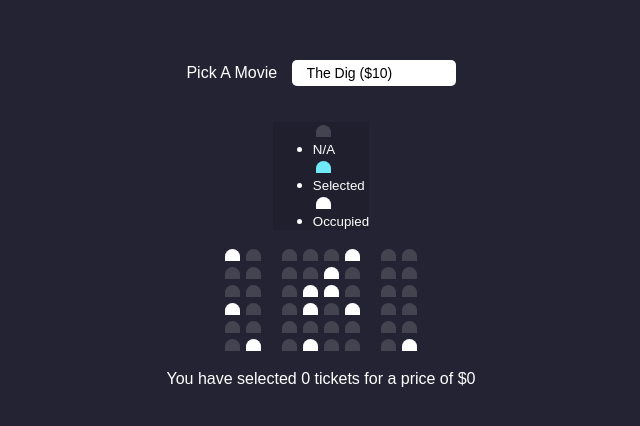
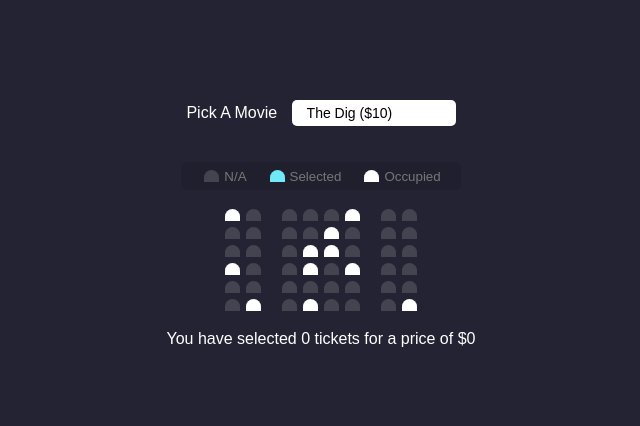
Before and after one commit to BrianMcPhillips/Movie-Seating, a plain HTML site: page index.html in a window 1280 px wide. Shown: the part 178-604 px from the top of the page, without its empty margins (319-959 px from the left). Drawn offline with Linux system fonts and the light colour scheme; a web font is replaced by a local one.

Commit message:
fix showcase padding

```diff
--- a/style.css
+++ b/style.css
@@ -70,9 +70,30 @@ body {
 
 .showcase {
   background: rgba(0, 0, 0, 0.1);
-  padding: 5px, 10px;
+  padding: 5px 10px;
+  border-radius: 5px;
+  color: #777;
+  list-style-type: none;
+  display: flex;
+  justify-content: space-between;
+}
+
+.showcase li {
+  display: flex;
+  align-items: center;
+  justify-content: center;
+  margin: 0 10px;
+}
+
+.showcase li small {
+  margin-left: 2px;
 }
 
 .row {
   display: flex;
 }
+
+.screen {
+  background-color: white;
+
+}
```
